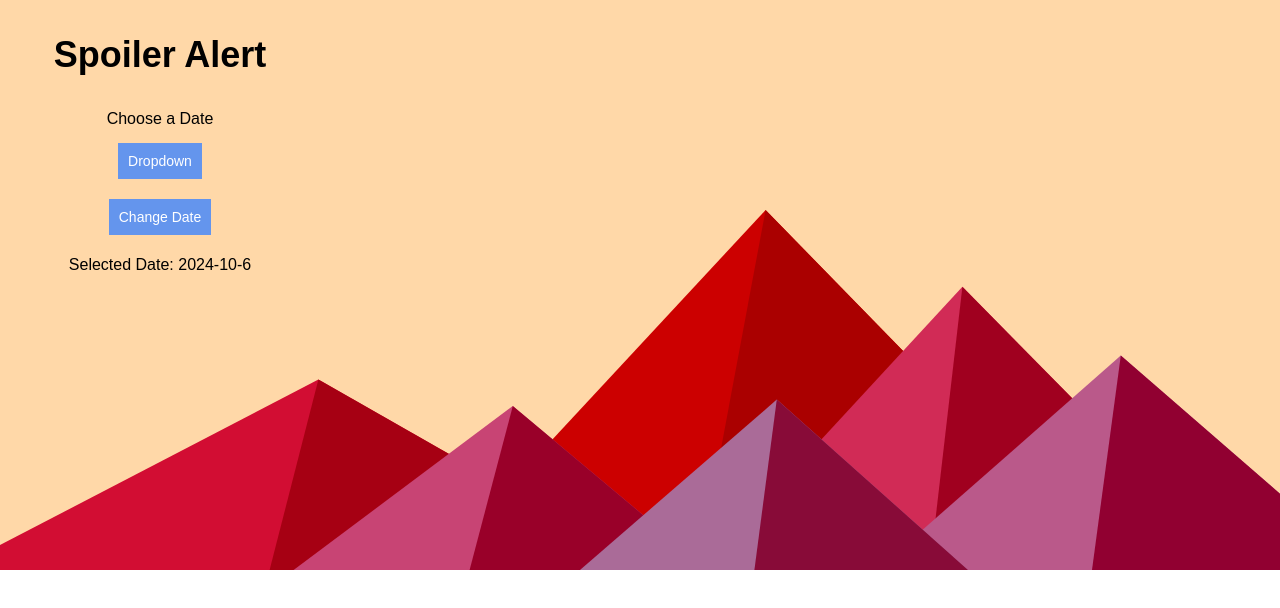
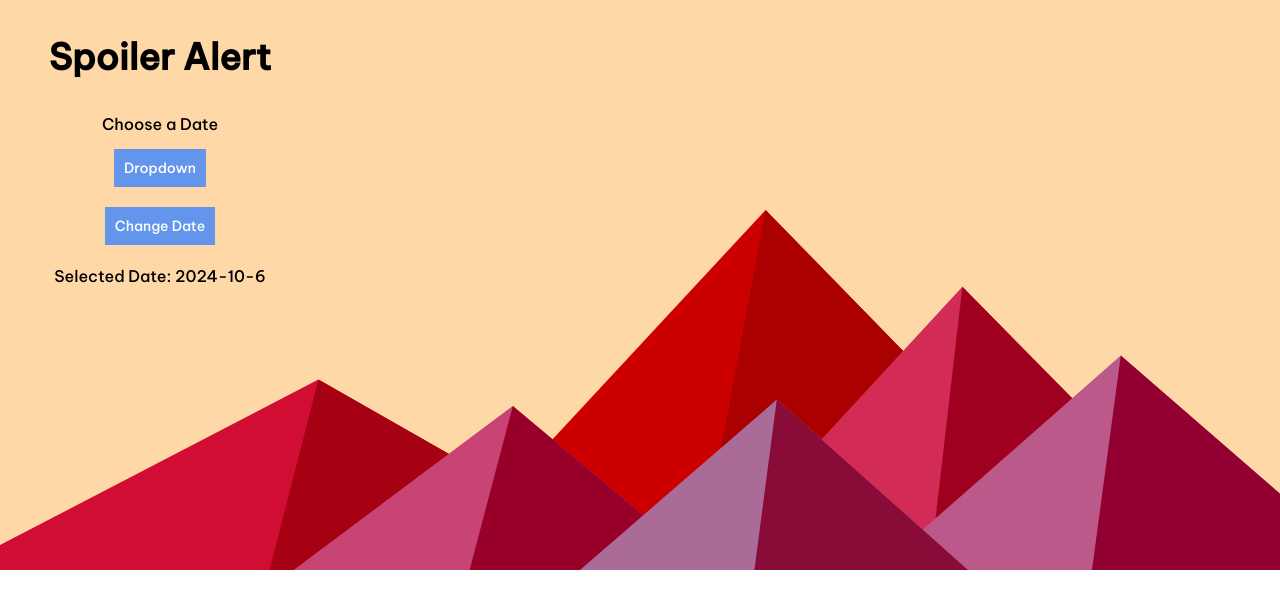
Before and after one commit to Chris0sorio/SpoilerAlert, a browser extension: page frontend/Main.html in a window 1280 px wide. Drawn offline with Linux system fonts and the light colour scheme.

Commit message:
Font css

```diff
--- a/frontend/Main.html
+++ b/frontend/Main.html
@@ -4,6 +4,7 @@
   <title>Spoiler Alert</title>
   <!-- Link to the external CSS file -->
   <link rel="stylesheet" href="styles.css">
+  <link href="https://fonts.googleapis.com/css2?family=Be+Vietnam+Pro:wght@500&display=swap" rel="stylesheet">
   <!-- JavaScript file -->
   <script src="background.js"></script>
   <script src="content.js"></script>
--- a/frontend/styles.css
+++ b/frontend/styles.css
@@ -1,7 +1,15 @@
+@import url('https://fonts.googleapis.com/css2?family=Be+Vietnam+Pro:wght@500&display=swap');
+
+.be-vietnam-pro-medium {
+    font-family: "Be Vietnam Pro", sans-serif;
+    font-weight: 500;
+    font-style: normal;
+  }
+
 body {
     width: 300px;
     height: 400px;
-    font-family: Arial, sans-serif;
+    font-family: "Be Vietnam Pro", sans-serif;
     margin: 0;
     padding: 10px;
     display: flex;
@@ -18,6 +26,7 @@ body {
     text-align: center;
     font-size: 18px;
     font-weight: bold;
+    font-family: "Be Vietnam Pro", sans-serif;
     margin-bottom: 10px;
 }
 
@@ -29,6 +38,7 @@ button {
     border: none;
     cursor: pointer;
     font-size: 14px;
+    font-family: "Be Vietnam Pro", sans-serif;
     align-content: center;
 }
 
```
